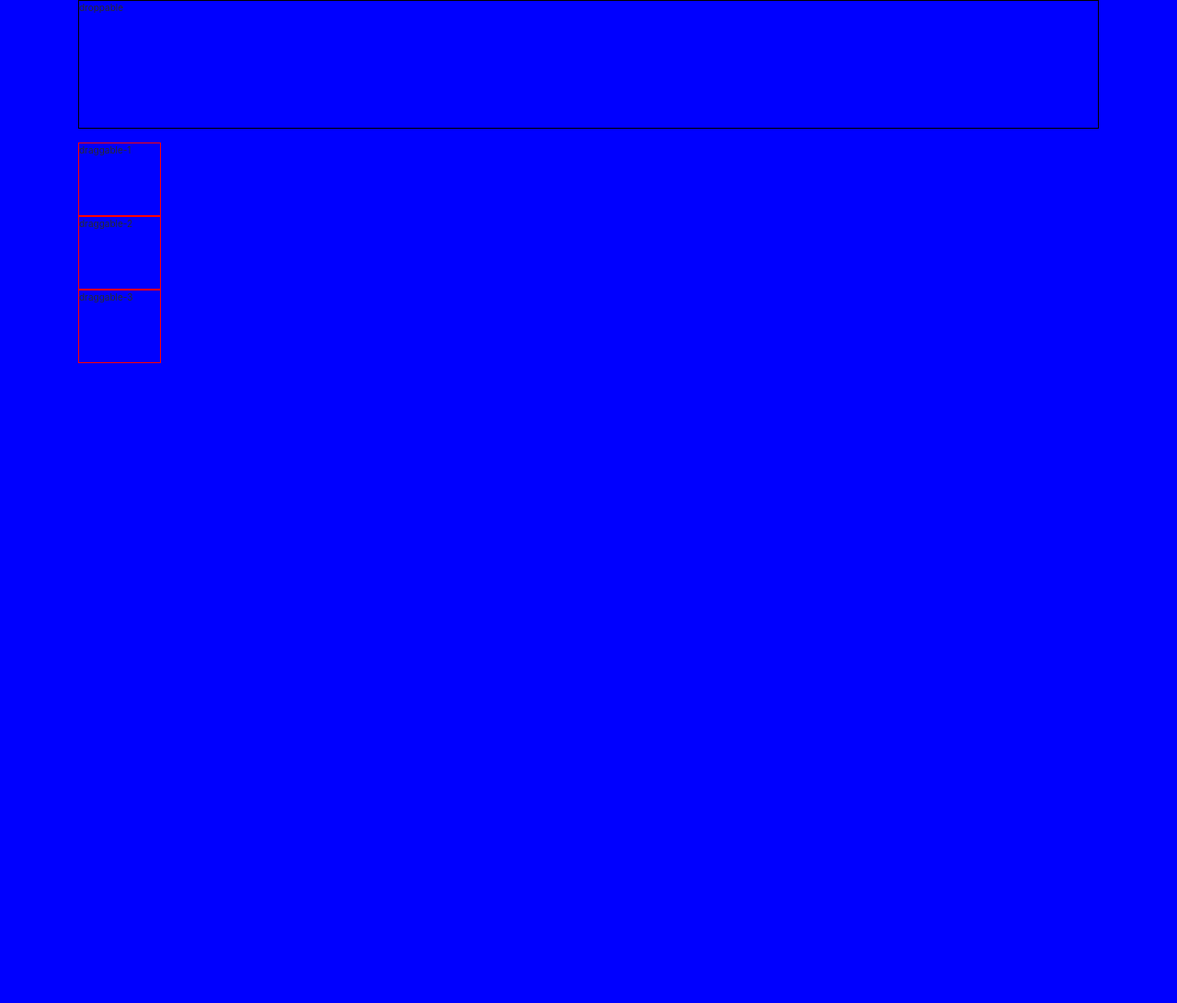
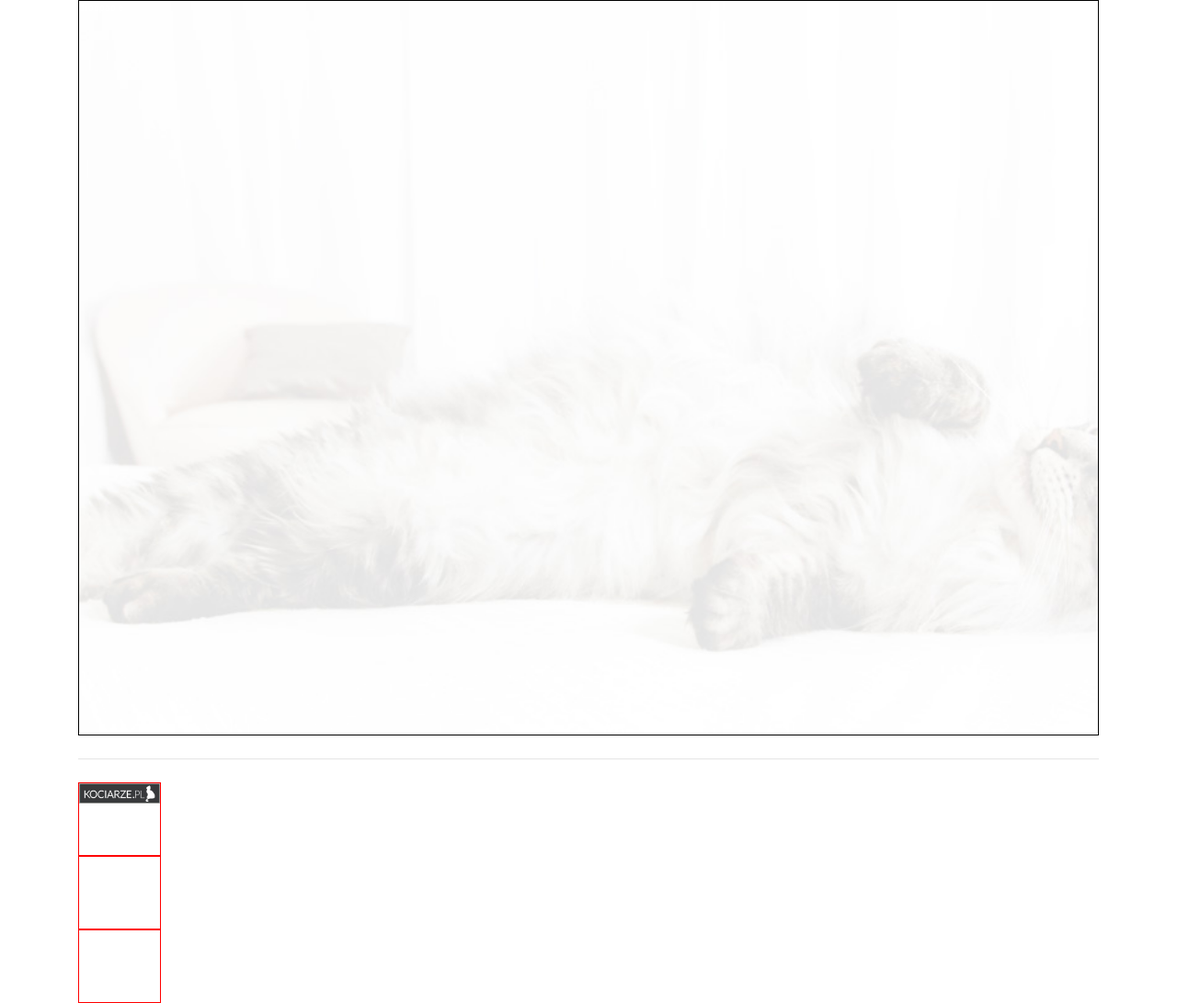
Before and after one commit to vooit/My_gulp_prod_starter, a website: page index.html in a window 1280 px wide. Shown: the whole page at 92% size. Before the commit the page ends 800 px from the top, so only its background shows below. Drawn offline with nearby package versions, Linux system fonts and the light colour scheme.

Commit message:
bit of nice background

```diff
--- a/index.html
+++ b/index.html
@@ -32,10 +32,12 @@
         <div id="droppable">
             <p>droppable</p>
         </div>
+        <br>
+        <hr>
         <br style="clear:both">
         <div id="storage">
             <div class="draggable">
-                <p>draggable-1</p>
+              <img src="img/logo.jpg">
             </div>
             <div class="draggable">
                 <p>draggable-2</p>
--- a/scss/base/_base.scss
+++ b/scss/base/_base.scss
@@ -1,10 +1,29 @@
 //THEME COLORS
 
-
 body {
-  background-color: blue;
+  background-color: white;
   min-height: 100vh;
 }
 
-.draggable { width: 90px; height: 80px; border: red 1px solid; }
-#droppable { height: 140px; border: black 1px solid;}
+* {
+  color: white;
+}
+
+#droppable {
+  height: 800px;
+  border: black 1px solid;
+  background-image: url("/img/background.jpg");
+  background-repeat: no-repeat;
+  background-size: cover;
+}
+
+.draggable {
+  width: 90px;
+  height: 80px;
+  border: red 1px solid;
+  img {
+    width: 100%;
+    height:auto;
+    display: block;
+  }
+}
```
Also changed, not shown: dist/css/main.css, dist/css/main.min.css, dist/index.html.
